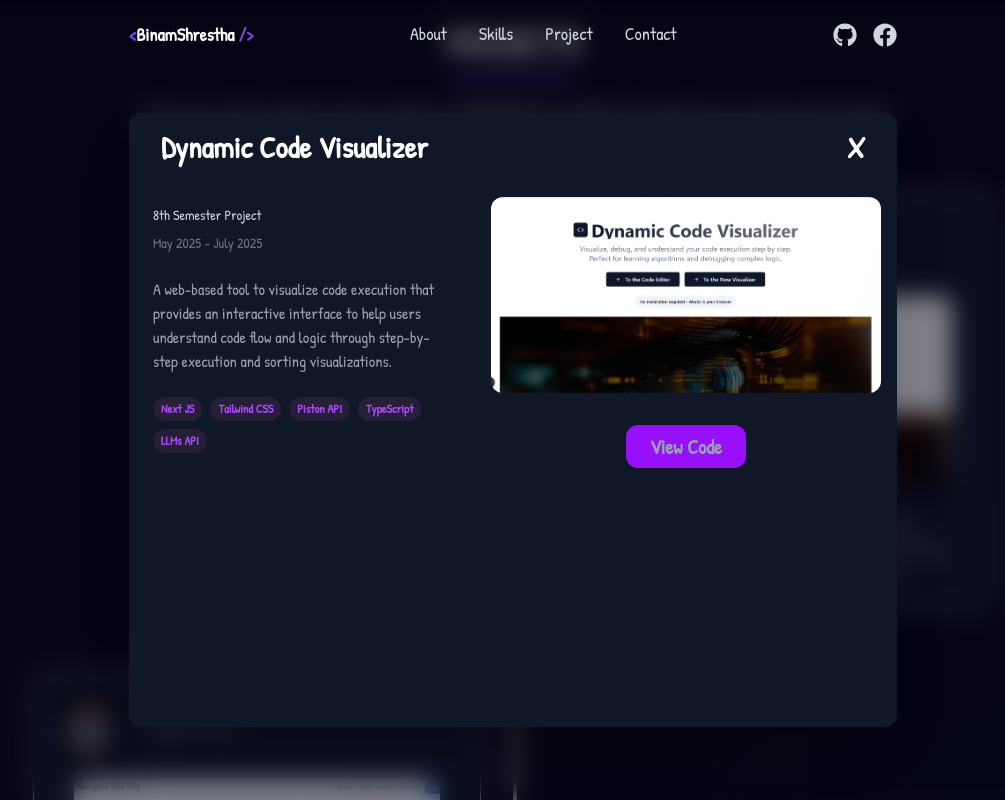
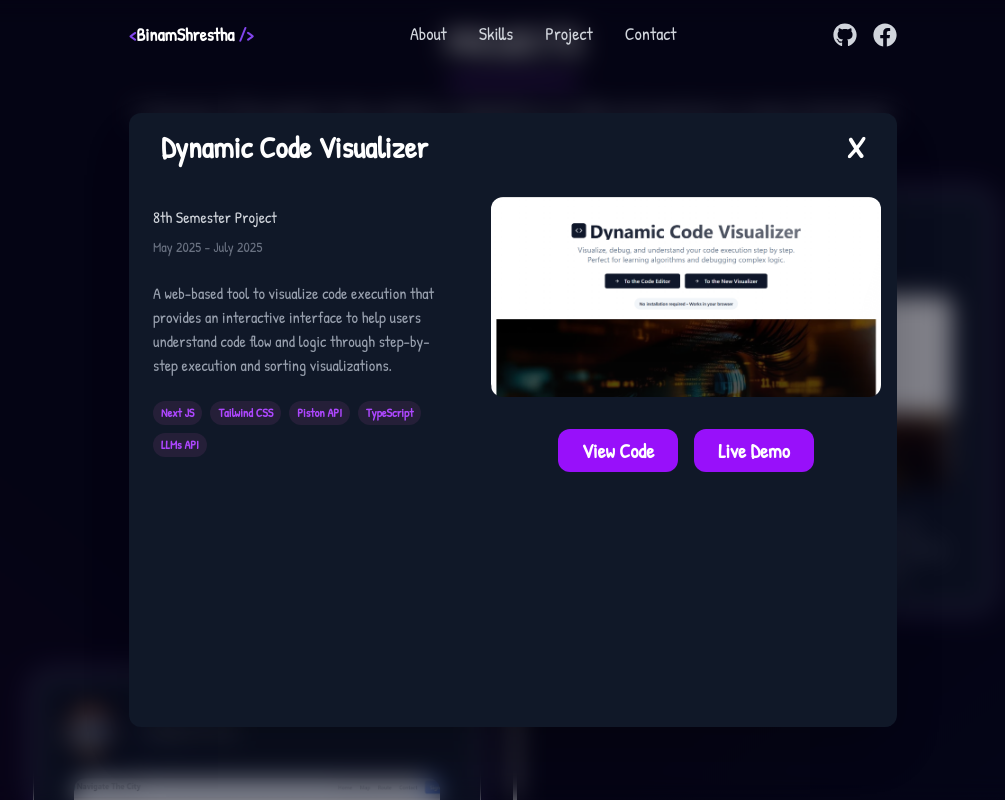
Before and after one commit to Binam001/portfolio-2, a React (Vite) app: page / in a window 1280 px wide. Both pictures are taken after a click on the element 896 px from the left and 2108 px from the top of the page. Shown: the part 1708-2508 px from the top of the page, without its empty margins (127-1132 px from the left). Built offline with nearby package versions, Linux system fonts and the light colour scheme.

Commit message:
added live demo for projects

```diff
--- a/src/Components/Project/Project.jsx
+++ b/src/Components/Project/Project.jsx
@@ -95,7 +95,7 @@ const Project = () => {
 
       <div className="my-6 md:my-10 w-full flex justify-center">
         <a
-          href='https://github.com/Binam001?tab=repositories'
+          href="https://github.com/Binam001?tab=repositories"
           target="_blank"
           rel="noopener noreferrer"
           className="bg-purple-600 hover:bg-purple-800 text-gray-400 lg:px-6 lg:py-2 px-2 py-1 rounded-xl lg:text-xl text-sm font-semibold text-center"
@@ -111,7 +111,9 @@ const Project = () => {
           onClick={handleCloseModal}
         >
           <div
-            className={`bg-gray-900 rounded-xl shadow-2xl w-[90%] h-[80%] mt-10 max-w-3xl overflow-y-scroll md:overflow-hidden relative transition-all duration-300 ease-out transform ${modalOpen ? 'scale-100 opacity-100' : 'scale-90 opacity-0'}`}
+            className={`bg-gray-900 rounded-xl shadow-2xl w-[90%] h-[80%] mt-10 max-w-3xl overflow-y-scroll md:overflow-hidden relative transition-all duration-300 ease-out transform ${
+              modalOpen ? "scale-100 opacity-100" : "scale-90 opacity-0"
+            }`}
             onClick={(e) => e.stopPropagation()}
           >
             <div className="flex justify-between py-4 px-4 md:px-8">
@@ -128,7 +130,7 @@ const Project = () => {
 
             <div className="flex flex-col md:flex-row">
               <div className="px-3 md:p-6 w-full md:w-[45%]">
-                <p className="text-sm md:text-md text-gray-300">
+                <p className="text-sm md:text-base text-gray-300">
                   {selectedProject.semester}
                 </p>
                 <p className="text-xs md:text-sm text-gray-500 my-2">
@@ -166,15 +168,25 @@ const Project = () => {
                     className="w-full h-[70%] object-cover rounded-xl"
                   />
                 )}
-                <div className="my-6 md:my-10">
+                <div className="my-6 space-x-4 md:my-10">
                   <a
                     href={selectedProject.github}
                     target="_blank"
                     rel="noopener noreferrer"
-                    className="w-full bg-purple-600 hover:bg-purple-800 text-gray-400 lg:px-6 lg:py-2 px-2 py-1 rounded-xl lg:text-xl text-sm font-semibold text-center"
+                    className="w-full bg-purple-600 hover:bg-purple-800 text-white lg:px-6 lg:py-2 px-2 py-1 rounded-xl lg:text-xl text-sm font-semibold text-center"
                   >
                     View Code
                   </a>
+                  {selectedProject.webapp ? (
+                    <a
+                      href={selectedProject.webapp}
+                      target="_blank"
+                      rel="noopener noreferrer"
+                      className="w-full bg-purple-600 hover:bg-purple-800 text-white lg:px-6 lg:py-2 px-2 py-1 rounded-xl lg:text-xl text-sm font-semibold text-center"
+                    >
+                      Live Demo
+                    </a>
+                  ) : null}
                 </div>
               </div>
             </div>
--- a/src/constants.js
+++ b/src/constants.js
@@ -92,7 +92,8 @@ export const projectsList = [
     image: eighthsemhomepageImage,
     tags: ["Next JS", "Tailwind CSS", "Piston API", "TypeScript", "LLMs API"],
     github: "https://github.com/Binam001/dynamic-code-visualizer-v2",
-    // webapp: "https://githubprofiledetective.netlify.app/",
+    webapp: "https://dynamic-code-visualizer-v2.vercel.app/",
+    webapp: "https://dynamic-code-visualizer-v2.vercel.app/",
   },
   {
     id: 1,
@@ -106,6 +107,7 @@ export const projectsList = [
     video: navigatethecityVideo,
     tags: ["React JS", "Tailwind CSS", "JavaScript", "leaflet", "openSteetMap API"],
     github: "https://github.com/Binam001/Navigate-The-City",
+    webapp: "https://navigate-the-city.vercel.app/",
   },
   {
     id: 2,
@@ -118,5 +120,6 @@ export const projectsList = [
     image: fourthsemhomepageImage,
     tags: ["HTML", "BootStrap", "JavaScript", "PHP", "mySQL"],
     github: "https://github.com/Binam001/Project-OAMS",
+    // webapp: "https://navigate-the-city.vercel.app/",
   },
 ]
```
